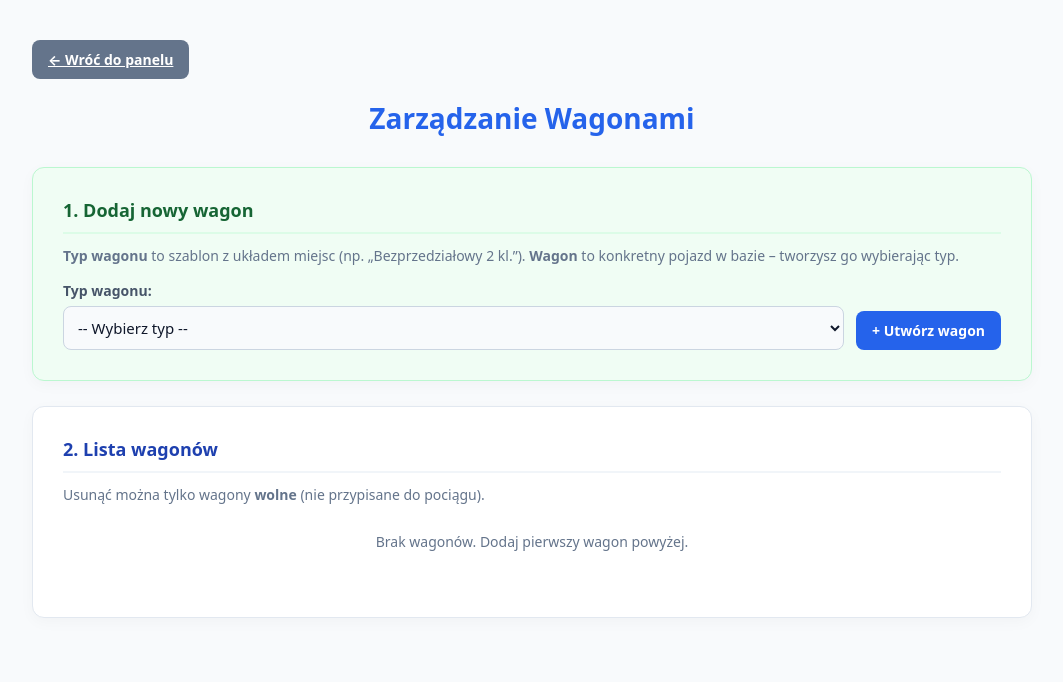
After one commit to antonip18/TrainTimetable, a Flask app: page /admin/wagony in a window 1280 px wide. The commit adds this page. Shown: the top 682 px of the page, without its empty margins (108-1171 px from the left). Run offline with Flask 3, Linux system fonts and the light colour scheme; parts of the project's set-up code (start-up, migrations or seed data) failed here and were passed over.

Commit message:
kolejny push

```diff
--- a/routes.py
+++ b/routes.py
@@ -141,6 +141,34 @@ def zapisz_sklad_dla_pociagu(id_pociagu, id_typu_wagonu_list):
             id_wagonu=nowy_wagon.id_wagonu,
             numer_kolejnosci=idx + 1,
         ))
+
+
+def pobierz_wagony_do_listy_admin():
+    """
+    Pobiera wagony do wyświetlenia w panelu admina.
+
+    Dla każdego wagonu sprawdzamy też, czy jest w składzie pociągu (tabela sklady).
+    Wagon w użyciu nie może zostać usunięty – naruszyłoby to spójność bazy.
+    """
+    wiersze = db.session.query(Wagon, TypWagonu).\
+        join(TypWagonu, Wagon.id_typu == TypWagonu.id_typu).\
+        order_by(Wagon.id_wagonu.desc()).all()
+
+    lista = []
+    for wagon, typ in wiersze:
+        # Szukamy, czy wagon jest przypisany do jakiegoś pociągu
+        sklady = db.session.query(Sklad, Pociag).\
+            join(Pociag, Sklad.id_pociagu == Pociag.id_pociagu).\
+            filter(Sklad.id_wagonu == wagon.id_wagonu).all()
+
+        nazwy_pociagow = [pociag.nazwa for _, pociag in sklady]
+        lista.append({
+            'id_wagonu': wagon.id_wagonu,
+            'nazwa_typu': typ.nazwa,
+            'w_uzyciu': len(sklady) > 0,
+            'pociagi_opis': ', '.join(nazwy_pociagow),
+        })
+    return lista
 
 
 def format_minutes(m):
@@ -737,6 +765,70 @@ def register_admin(app):
         stacje = db.session.query(Stacja).order_by(Stacja.nazwa_stacji).all()
         return render_template('admin_trasy_lista.html', stacje=stacje)
 
+    @app.route('/admin/wagony', methods=['GET', 'POST'])
+    def admin_wagony():
+        """
+        Panel dodawania i usuwania wagonów.
+
+        Wagon (tabela wagony) = konkretny pojazd utworzony z szablonu (typy_wagonow).
+        Usunąć można tylko wagon, który nie jest w składzie żadnego pociągu.
+        """
+        if request.method == 'POST':
+            akcja = request.form.get('akcja')
+
+            # --- DODAWANIE ---
+            if akcja == 'dodaj':
+                id_typu = request.form.get('id_typu', type=int)
+                if not id_typu:
+                    flash('Wybierz typ wagonu z listy.', 'danger')
+                else:
+                    try:
+                        typ = db.session.get(TypWagonu, id_typu)
+                        if not typ:
+                            flash('Wybrany typ wagonu nie istnieje.', 'danger')
+                        else:
+                            nowy_wagon = Wagon(id_typu=id_typu)
+                            db.session.add(nowy_wagon)
+                            db.session.commit()
+                            flash(
+                                f'Utworzono wagon #{nowy_wagon.id_wagonu} (typ: {typ.nazwa}).',
+                                'success'
+                            )
+                    except Exception as e:
+                        db.session.rollback()
+                        flash(f'Błąd: {czytelny_komunikat_bledu(e)}', 'danger')
+
+            # --- USUWANIE ---
+            elif akcja == 'usun':
+                id_wagonu = request.form.get('id_wagonu', type=int)
+                try:
+                    wagon = db.session.get(Wagon, id_wagonu)
+                    if not wagon:
+                        flash('Nie znaleziono takiego wagonu.', 'danger')
+                    elif db.session.query(Sklad).filter_by(id_wagonu=id_wagonu).first():
+                        flash(
+                            f'Wagon #{id_wagonu} jest w składzie pociągu – nie można go usunąć.',
+                            'danger'
+                        )
+                    else:
+                        db.session.delete(wagon)
+                        db.session.commit()
+                        flash(f'Wagon #{id_wagonu} został usunięty.', 'success')
+                except Exception as e:
+                    db.session.rollback()
+                    flash(f'Błąd: {czytelny_komunikat_bledu(e)}', 'danger')
+
+            return redirect('/admin/wagony')
+
+        # GET – pokaż formularz i listę wagonów
+        typy_wagonow = db.session.query(TypWagonu).order_by(TypWagonu.nazwa).all()
+        wagony = pobierz_wagony_do_listy_admin()
+        return render_template(
+            'admin_wagony.html',
+            typy_wagonow=typy_wagonow,
+            wagony=wagony,
+        )
+
     @app.route('/api/infrastruktura/<int:id_stacji>')
     def api_infrastruktura(id_stacji):
         """
--- a/static/css/admin_nowa_trasa_style.css
+++ b/static/css/admin_nowa_trasa_style.css
@@ -227,3 +227,42 @@ table.compact th {
     padding: 8px;
     font-size: 13px;
 }
+
+/* --- strona /admin/wagony --- */
+
+.hint {
+    color: #64748b;
+    font-size: 14px;
+    margin-top: -8px;
+    margin-bottom: 16px;
+}
+
+.form-rzad {
+    display: flex;
+    gap: 12px;
+    align-items: flex-end;
+    flex-wrap: wrap;
+}
+
+.form-rzad > div {
+    flex: 1;
+    min-width: 220px;
+}
+
+.badge-wolny {
+    background: #dcfce7;
+    color: #166534;
+    padding: 4px 10px;
+    border-radius: 12px;
+    font-size: 12px;
+    font-weight: 600;
+}
+
+.badge-zajety {
+    background: #fee2e2;
+    color: #991b1b;
+    padding: 4px 10px;
+    border-radius: 12px;
+    font-size: 12px;
+    font-weight: 600;
+}
--- a/templates/admin_index.html
+++ b/templates/admin_index.html
@@ -14,8 +14,8 @@
             <a href="/admin/trasa/od_do" class="btn">Edytuj trasę</a>
             <hr>
             <div class="section-title">Zarządzanie wagonami</div>
-            <a href="#" class="btn disabled">Utwórz nowy wagon (wkrótce)</a>
-            <a href="#" class="btn disabled">Usuń wagon (wkrótce)</a>
+            <a href="/admin/wagony#dodaj" class="btn">Utwórz nowy wagon</a>
+            <a href="/admin/wagony#lista" class="btn">Usuń wagon</a>
         </div>
     </div>
 </body>
--- /dev/null
+++ b/templates/admin_wagony.html
@@ -0,0 +1,102 @@
+<!DOCTYPE html>
+<html lang="pl">
+<head>
+    <meta charset="UTF-8">
+    <title>Zarządzanie Wagonami</title>
+    <link rel="stylesheet" href="{{ url_for('static', filename='css/admin_nowa_trasa_style.css') }}">
+</head>
+<body>
+    <div class="container">
+        <a href="/admin" class="btn btn-secondary" style="margin-bottom: 20px;">&larr; Wróć do panelu</a>
+        <h2>Zarządzanie Wagonami</h2>
+
+        {% with messages = get_flashed_messages(with_categories=true) %}
+            {% if messages %}
+                <div style="margin-bottom: 20px;">
+                {% for category, message in messages %}
+                    <div style="padding: 15px; border-radius: 8px; background-color: {% if category == 'success' %}#dff0d8{% else %}#f2dede{% endif %}; color: {% if category == 'success' %}#3c763d{% else %}#a94442{% endif %};">
+                    <strong>{% if category == 'success' %}Sukces!{% else %}Uwaga!{% endif %}</strong> {{ message }}
+                    </div>
+                {% endfor %}
+                </div>
+            {% endif %}
+        {% endwith %}
+
+        <!-- Sekcja dodawania -->
+        <div class="sekcja sekcja-zielona" id="dodaj">
+            <h3>1. Dodaj nowy wagon</h3>
+            <p class="hint">
+                <strong>Typ wagonu</strong> to szablon z układem miejsc (np. „Bezprzedziałowy 2 kl.”).
+                <strong>Wagon</strong> to konkretny pojazd w bazie – tworzysz go wybierając typ.
+            </p>
+
+            <form action="/admin/wagony" method="POST" class="form-rzad">
+                <input type="hidden" name="akcja" value="dodaj">
+                <div>
+                    <label>Typ wagonu:</label>
+                    <select name="id_typu" required>
+                        <option value="">-- Wybierz typ --</option>
+                        {% for typ in typy_wagonow %}
+                            <option value="{{ typ.id_typu }}">
+                                {{ typ.nazwa }}
+                                {% if typ.czy_przedzialowy %}(przedziałowy){% else %}(bezprzedziałowy){% endif %}
+                            </option>
+                        {% endfor %}
+                    </select>
+                </div>
+                <button type="submit" class="btn">+ Utwórz wagon</button>
+            </form>
+        </div>
+
+        <!-- Sekcja listy i usuwania -->
+        <div class="sekcja" id="lista">
+            <h3>2. Lista wagonów</h3>
+            <p class="hint">Usunąć można tylko wagony <strong>wolne</strong> (nie przypisane do pociągu).</p>
+
+            {% if wagony %}
+            <table>
+                <thead>
+                    <tr>
+                        <th>ID</th>
+                        <th>Typ wagonu</th>
+                        <th>Status</th>
+                        <th style="width: 110px;">Akcja</th>
+                    </tr>
+                </thead>
+                <tbody>
+                    {% for w in wagony %}
+                    <tr>
+                        <td><strong>#{{ w.id_wagonu }}</strong></td>
+                        <td>{{ w.nazwa_typu }}</td>
+                        <td>
+                            {% if w.w_uzyciu %}
+                                <span class="badge-zajety">W składzie pociągu</span>
+                                <br><small class="hint">{{ w.pociagi_opis }}</small>
+                            {% else %}
+                                <span class="badge-wolny">Wolny</span>
+                            {% endif %}
+                        </td>
+                        <td>
+                            {% if w.w_uzyciu %}
+                                <button class="btn btn-danger" disabled title="Wagon jest w użyciu">Usuń</button>
+                            {% else %}
+                                <form action="/admin/wagony" method="POST"
+                                      onsubmit="return confirm('Usunąć wagon #{{ w.id_wagonu }}?');"
+                                      style="margin:0;">
+                                    <input type="hidden" name="akcja" value="usun">
+                                    <input type="hidden" name="id_wagonu" value="{{ w.id_wagonu }}">
+                                    <button type="submit" class="btn btn-danger">Usuń</button>
+                                </form>
+                            {% endif %}
+                        </td>
+                    </tr>
+                    {% endfor %}
+                </tbody>
+            </table>
+            {% else %}
+                <p class="hint" style="text-align:center; padding: 20px;">Brak wagonów. Dodaj pierwszy wagon powyżej.</p>
+            {% endif %}
+        </div>
+    </div>
+</body>
+</html>
```
Also changed, not shown: static/js/admin_nowa_trasa.js (+0 -17 lines), templates/admin_nowa_trasa.html (+22 -0 lines).
